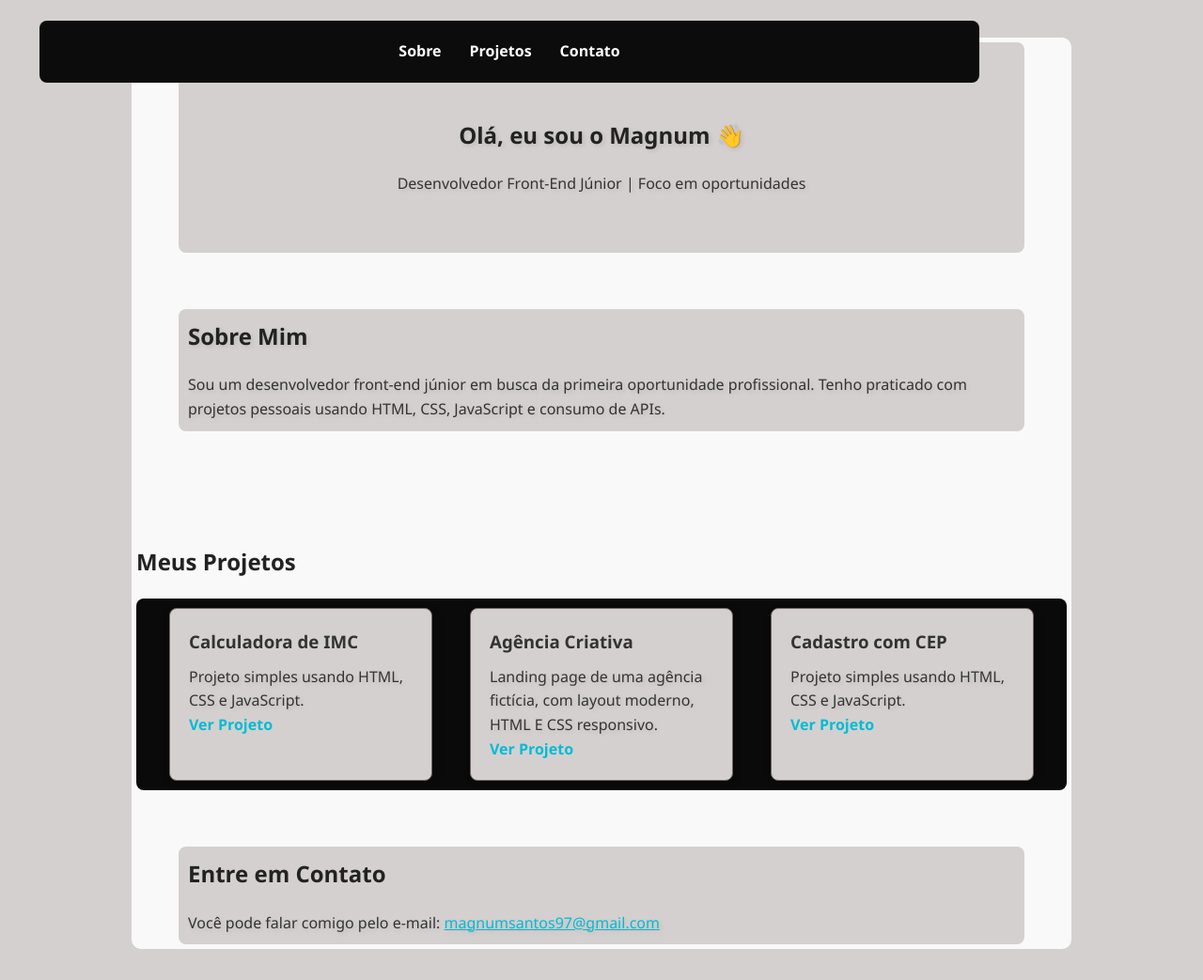
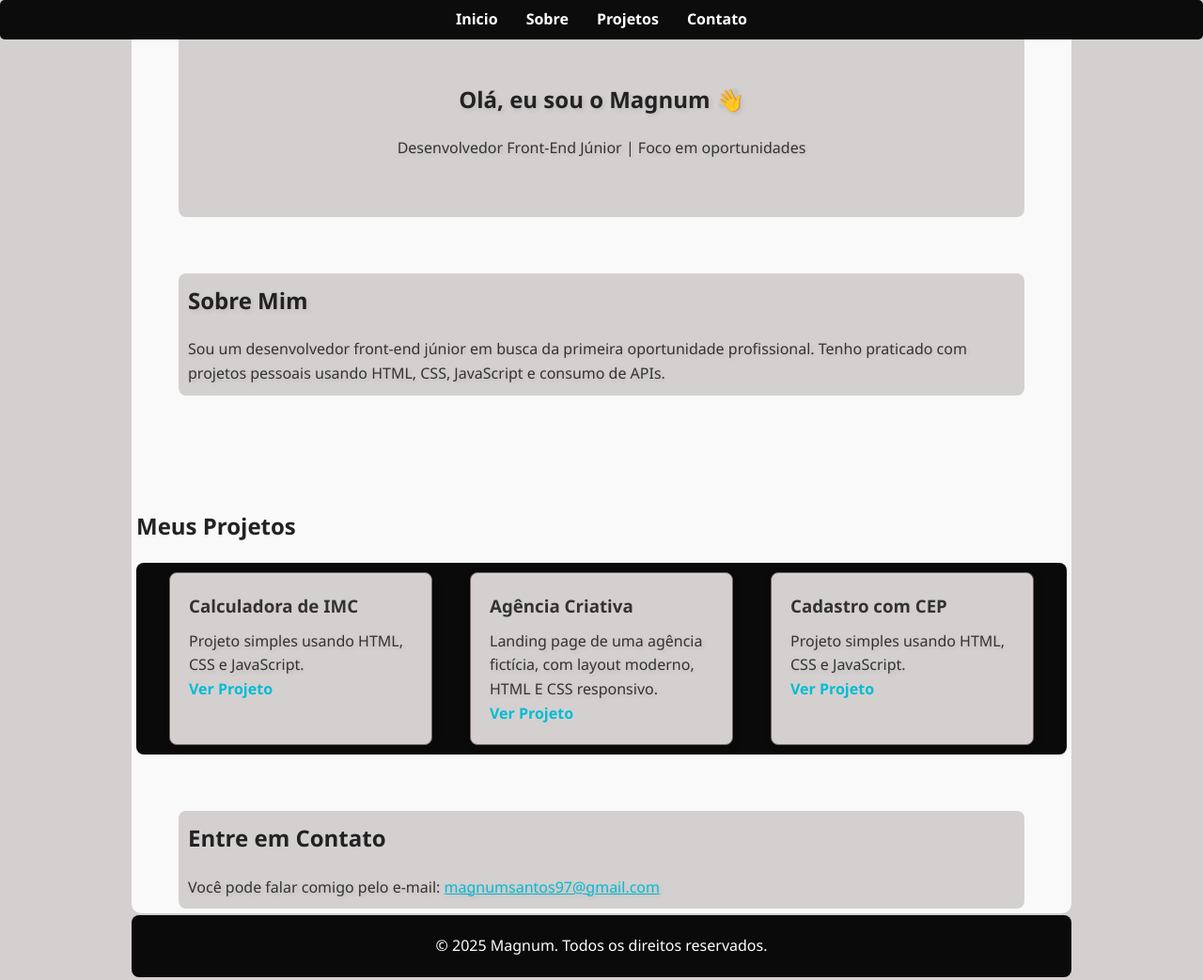
Before and after one commit to Magnum2029/Portifolio, a plain HTML site: page index.html in a window 1280 px wide. Shown: the top 1043 px of the page at 94% size. Drawn offline with Linux system fonts and the light colour scheme.

Commit message:
html atu

```diff
--- a/estilos.css
+++ b/estilos.css
@@ -16,22 +16,21 @@ body {
 
 /* HEADER */
 header {
+  position: fixed;
   background-color: #0c0c0c;
   color: #fff;
-  padding: 20px 0;
-  position: fixed;
   top: 0;
+  left: 0;
   width: 100%;
   z-index: 1000;
-  border-radius: 8px;
-  max-width: 1000px;
-  margin: 22px;
+  padding: 8px;
+  border-radius: 5px;
 }
 
 .container {
   background-color: #faf9f9;
   max-width: 1000px;
-  margin: 40px auto;
+  margin: 2px auto;
   padding: 5px;
   border-radius: 10px;
 
@@ -61,7 +60,7 @@ section {
   margin: auto;
 }
 
-#home {
+#Inicio {
   text-align: center;
   padding-top: 80px;
   background-color: #d4d0d0;
--- a/index.html
+++ b/index.html
@@ -11,6 +11,7 @@
   <header>
     <nav>
       <ul>
+        <li><a href="#Inicio">Inicio</a></li>
         <li><a href="#sobre">Sobre</a></li>
         <li><a href="#projetos">Projetos</a></li>
         <li><a href="#contato">Contato</a></li>
@@ -21,7 +22,7 @@
   <!-- SEÇÃO PRINCIPAL -->
    <div class="container">
   <main>
-    <section id="home">
+    <section id="Inicio">
       <h1>Olá, eu sou o Magnum 👋</h1>
       <p>Desenvolvedor Front-End Júnior | Foco em oportunidades</p>
     </section>
```
